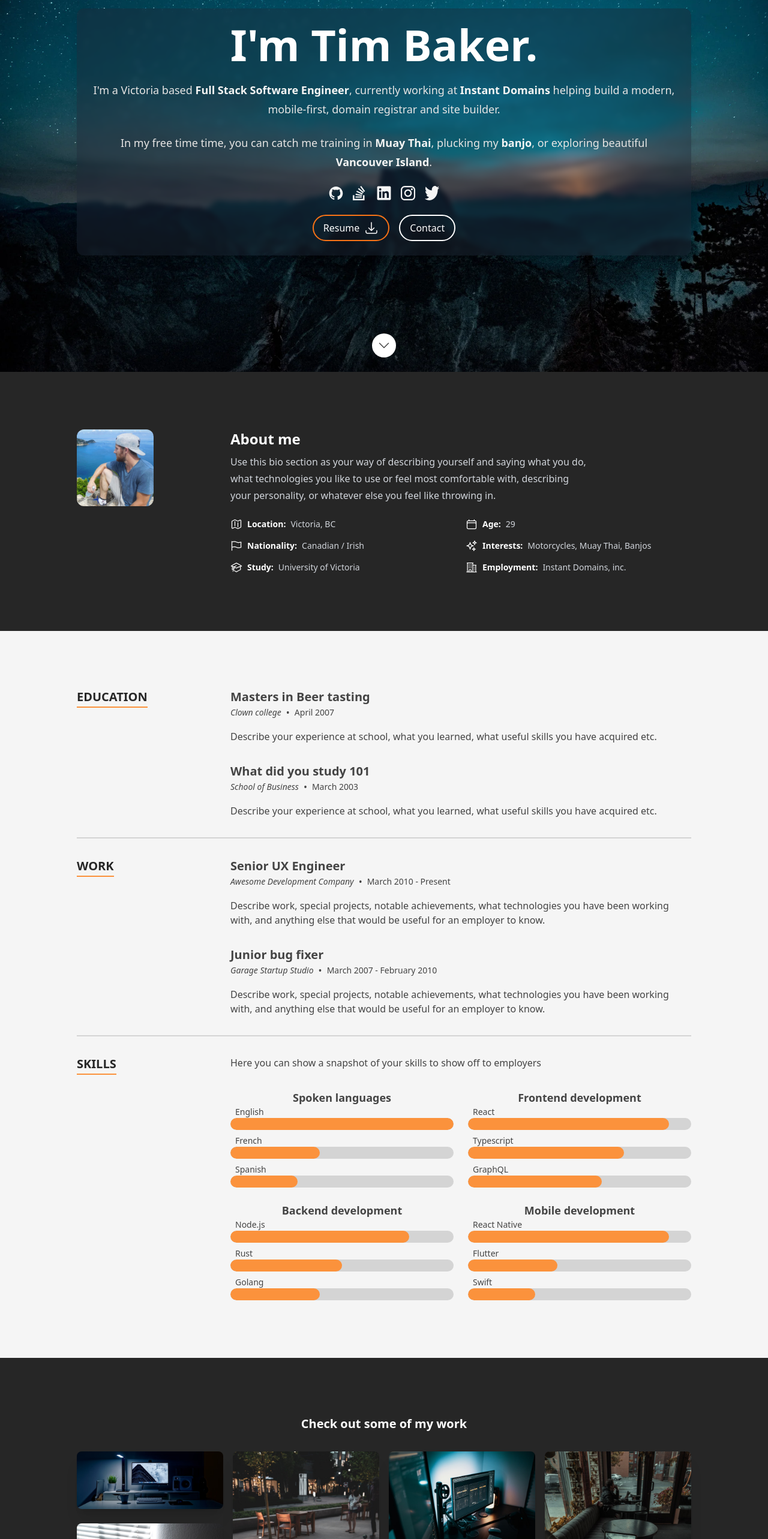
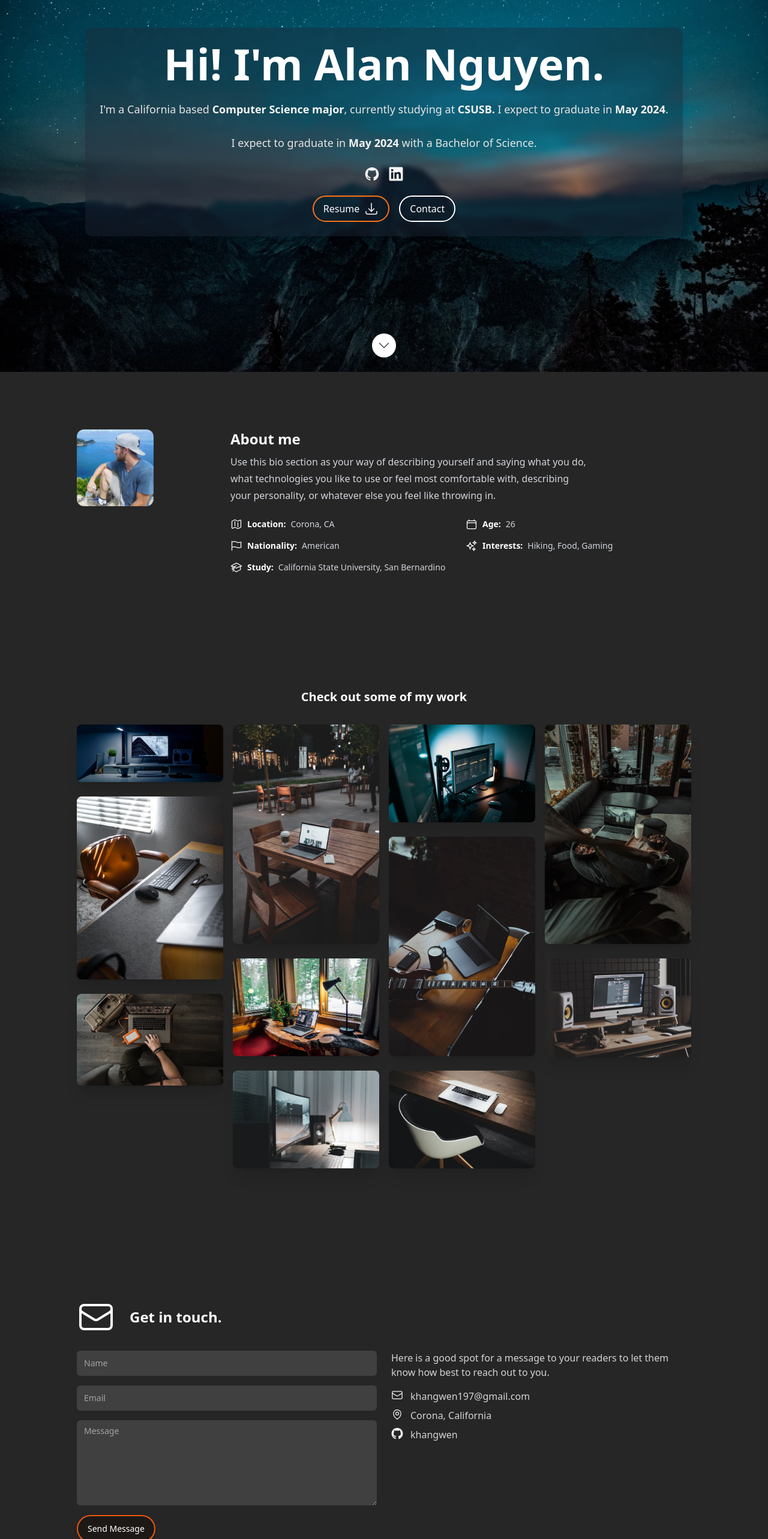
Before and after one commit to khangwen/Portfolio, a Next.js app: page / in a window 1280 px wide. Shown: the part 180-2746 px from the top of the page at 60% size. Built offline with nearby package versions, Linux system fonts and the light colour scheme.

Commit message:
data changes and other designs removed

```diff
--- a/src/components/Sections/Footer.tsx
+++ b/src/components/Sections/Footer.tsx
@@ -1,7 +1,7 @@
-import {BoltIcon, ChevronUpIcon} from '@heroicons/react/24/solid';
-import {FC, memo} from 'react';
+import { BoltIcon, ChevronUpIcon } from '@heroicons/react/24/solid';
+import { FC, memo } from 'react';
 
-import {SectionId} from '../../data/data';
+import { SectionId } from '../../data/data';
 import Socials from '../Socials';
 
 const currentYear = new Date().getFullYear();
@@ -28,7 +28,7 @@ const Footer: FC = memo(() => (
           <span className="italic text-yellow">Resume</span>
         </span>
       </a>
-      <span className="text-sm text-neutral-700">© Copyright {currentYear} Tim Baker</span>
+      <span className="text-sm text-neutral-700">© Copyright {currentYear} Alan Nguyen</span>
     </div>
   </div>
 ));
--- a/src/components/Sections/Header.tsx
+++ b/src/components/Sections/Header.tsx
@@ -1,18 +1,18 @@
-import {Dialog, Transition} from '@headlessui/react';
-import {Bars3BottomRightIcon} from '@heroicons/react/24/outline';
+import { Dialog, Transition } from '@headlessui/react';
+import { Bars3BottomRightIcon } from '@heroicons/react/24/outline';
 import classNames from 'classnames';
 import Link from 'next/link';
-import {FC, Fragment, memo, useCallback, useMemo, useState} from 'react';
+import { FC, Fragment, memo, useCallback, useMemo, useState } from 'react';
 
-import {SectionId} from '../../data/data';
-import {useNavObserver} from '../../hooks/useNavObserver';
+import { SectionId } from '../../data/data';
+import { useNavObserver } from '../../hooks/useNavObserver';
 
 export const headerID = 'headerNav';
 
 const Header: FC = memo(() => {
   const [currentSection, setCurrentSection] = useState<SectionId | null>(null);
   const navSections = useMemo(
-    () => [SectionId.About, SectionId.Resume, SectionId.Portfolio, SectionId.Testimonials, SectionId.Contact],
+    () => [SectionId.About, SectionId.Portfolio, SectionId.Contact],
     [],
   );
 
@@ -30,8 +30,8 @@ const Header: FC = memo(() => {
   );
 });
 
-const DesktopNav: FC<{navSections: SectionId[]; currentSection: SectionId | null}> = memo(
-  ({navSections, currentSection}) => {
+const DesktopNav: FC<{ navSections: SectionId[]; currentSection: SectionId | null }> = memo(
+  ({ navSections, currentSection }) => {
     const baseClass =
       '-m-1.5 p-1.5 rounded-md font-bold first-letter:uppercase hover:transition-colors hover:duration-300 focus:outline-none focus-visible:ring-2 focus-visible:ring-orange-500 sm:hover:text-orange-500 text-neutral-100';
     const activeClass = classNames(baseClass, 'text-orange-500');
@@ -54,8 +54,8 @@ const DesktopNav: FC<{navSections: SectionId[]; currentSection: SectionId | null
   },
 );
 
-const MobileNav: FC<{navSections: SectionId[]; currentSection: SectionId | null}> = memo(
-  ({navSections, currentSection}) => {
+const MobileNav: FC<{ navSections: SectionId[]; currentSection: SectionId | null }> = memo(
+  ({ navSections, currentSection }) => {
     const [isOpen, setIsOpen] = useState<boolean>(false);
 
     const toggleOpen = useCallback(() => {
@@ -123,7 +123,7 @@ const NavItem: FC<{
   activeClass: string;
   inactiveClass: string;
   onClick?: () => void;
-}> = memo(({section, current, inactiveClass, activeClass, onClick}) => {
+}> = memo(({ section, current, inactiveClass, activeClass, onClick }) => {
   return (
     <Link
       className={classNames(current ? activeClass : inactiveClass)}
--- a/src/data/data.tsx
+++ b/src/data/data.tsx
@@ -69,18 +69,20 @@ export type SectionId = (typeof SectionId)[keyof typeof SectionId];
  */
 export const heroData: Hero = {
   imageSrc: heroImage,
-  name: `I'm Tim Baker.`,
+  name: `Hi! I'm Alan Nguyen.`,
   description: (
     <>
       <p className="prose-sm text-stone-200 sm:prose-base lg:prose-lg">
-        I'm a Victoria based <strong className="text-stone-100">Full Stack Software Engineer</strong>, currently working
-        at <strong className="text-stone-100">Instant Domains</strong> helping build a modern, mobile-first, domain
-        registrar and site builder.
+        I'm a California based <strong className="text-stone-100">Computer Science major</strong>, currently studying
+        at <strong className="text-stone-100">CSUSB.</strong> I expect to graduate in <strong className="text-stone-100">May 2024</strong>.
       </p>
-      <p className="prose-sm text-stone-200 sm:prose-base lg:prose-lg">
+      {/* <p className="prose-sm text-stone-200 sm:prose-base lg:prose-lg">
         In my free time time, you can catch me training in <strong className="text-stone-100">Muay Thai</strong>,
         plucking my <strong className="text-stone-100">banjo</strong>, or exploring beautiful{' '}
         <strong className="text-stone-100">Vancouver Island</strong>.
+      </p> */}
+      <p className="prose-sm text-stone-200 sm:prose-base lg:prose-lg">
+        I expect to graduate in <strong className="text-stone-100">May 2024</strong> with a Bachelor of Science.
       </p>
     </>
   ),
@@ -108,12 +110,12 @@ export const aboutData: About = {
   to use or feel most comfortable with, describing your personality, or whatever else you feel like throwing
   in.`,
   aboutItems: [
-    {label: 'Location', text: 'Victoria, BC', Icon: MapIcon},
-    {label: 'Age', text: '29', Icon: CalendarIcon},
-    {label: 'Nationality', text: 'Canadian / Irish', Icon: FlagIcon},
-    {label: 'Interests', text: 'Motorcycles, Muay Thai, Banjos', Icon: SparklesIcon},
-    {label: 'Study', text: 'University of Victoria', Icon: AcademicCapIcon},
-    {label: 'Employment', text: 'Instant Domains, inc.', Icon: BuildingOffice2Icon},
+    { label: 'Location', text: 'Corona, CA', Icon: MapIcon },
+    { label: 'Age', text: '26', Icon: CalendarIcon },
+    { label: 'Nationality', text: 'American', Icon: FlagIcon },
+    { label: 'Interests', text: 'Hiking, Food, Gaming', Icon: SparklesIcon },
+    { label: 'Study', text: 'California State University, San Bernardino', Icon: AcademicCapIcon },
+    /*{ label: 'Employment', text: 'Instant Domains, inc.', Icon: BuildingOffice2Icon },*/
   ],
 };
 
@@ -268,15 +270,9 @@ export const portfolioItems: PortfolioItem[] = [
  */
 export const education: TimelineItem[] = [
   {
-    date: 'April 2007',
-    location: 'Clown college',
-    title: 'Masters in Beer tasting',
-    content: <p>Describe your experience at school, what you learned, what useful skills you have acquired etc.</p>,
-  },
-  {
-    date: 'March 2003',
-    location: 'School of Business',
-    title: 'What did you study 101',
+    date: 'May 2024',
+    location: 'California State University, San Bernardino',
+    title: 'Bachelor of Science in Computer Science',
     content: <p>Describe your experience at school, what you learned, what useful skills you have acquired etc.</p>,
   },
 ];
@@ -340,23 +336,18 @@ export const contact: ContactSection = {
   items: [
     {
       type: ContactType.Email,
-      text: 'reachout@timbaker.me',
-      href: 'mailto:reachout@timbaker.me',
+      text: 'khangwen197@gmail.com',
+      href: 'mailto:khangwen197@gmail.com',
     },
     {
       type: ContactType.Location,
-      text: 'Victoria BC, Canada',
-      href: 'https://www.google.ca/maps/place/Victoria,+BC/@48.4262362,-123.376775,14z',
-    },
-    {
-      type: ContactType.Instagram,
-      text: '@tbakerx',
-      href: 'https://www.instagram.com/tbakerx/',
+      text: 'Corona, California',
+      href: 'https://www.google.ca/maps/place/Corona,+CA,+USA',
     },
     {
       type: ContactType.Github,
-      text: 'tbakerx',
-      href: 'https://github.com/tbakerx',
+      text: 'khangwen',
+      href: 'https://github.com/khangwen',
     },
   ],
 };
@@ -365,9 +356,6 @@ export const contact: ContactSection = {
  * Social items
  */
 export const socialLinks: Social[] = [
-  {label: 'Github', Icon: GithubIcon, href: 'https://github.com/tbakerx'},
-  {label: 'Stack Overflow', Icon: StackOverflowIcon, href: 'https://stackoverflow.com/users/8553186/tim-baker'},
-  {label: 'LinkedIn', Icon: LinkedInIcon, href: 'https://www.linkedin.com/in/timbakerx/'},
-  {label: 'Instagram', Icon: InstagramIcon, href: 'https://www.instagram.com/reactresume/'},
-  {label: 'Twitter', Icon: TwitterIcon, href: 'https://twitter.com/TimBakerx'},
+  { label: 'Github', Icon: GithubIcon, href: 'https://github.com/khangwen' },
+  { label: 'LinkedIn', Icon: LinkedInIcon, href: 'https://www.linkedin.com/in/alannguyen197/' },
 ];
--- a/src/pages/index.tsx
+++ b/src/pages/index.tsx
@@ -1,5 +1,5 @@
 import dynamic from 'next/dynamic';
-import {FC, memo} from 'react';
+import { FC, memo } from 'react';
 
 import Page from '../components/Layout/Page';
 import About from '../components/Sections/About';
@@ -9,21 +9,19 @@ import Hero from '../components/Sections/Hero';
 import Portfolio from '../components/Sections/Portfolio';
 import Resume from '../components/Sections/Resume';
 import Testimonials from '../components/Sections/Testimonials';
-import {homePageMeta} from '../data/data';
+import { homePageMeta } from '../data/data';
 
 // eslint-disable-next-line react-memo/require-memo
-const Header = dynamic(() => import('../components/Sections/Header'), {ssr: false});
+const Header = dynamic(() => import('../components/Sections/Header'), { ssr: false });
 
 const Home: FC = memo(() => {
-  const {title, description} = homePageMeta;
+  const { title, description } = homePageMeta;
   return (
     <Page description={description} title={title}>
       <Header />
       <Hero />
       <About />
-      <Resume />
       <Portfolio />
-      <Testimonials />
       <Contact />
       <Footer />
     </Page>
```
Also changed, not shown: 2 other files (tests, documents, lock files or other folders).
